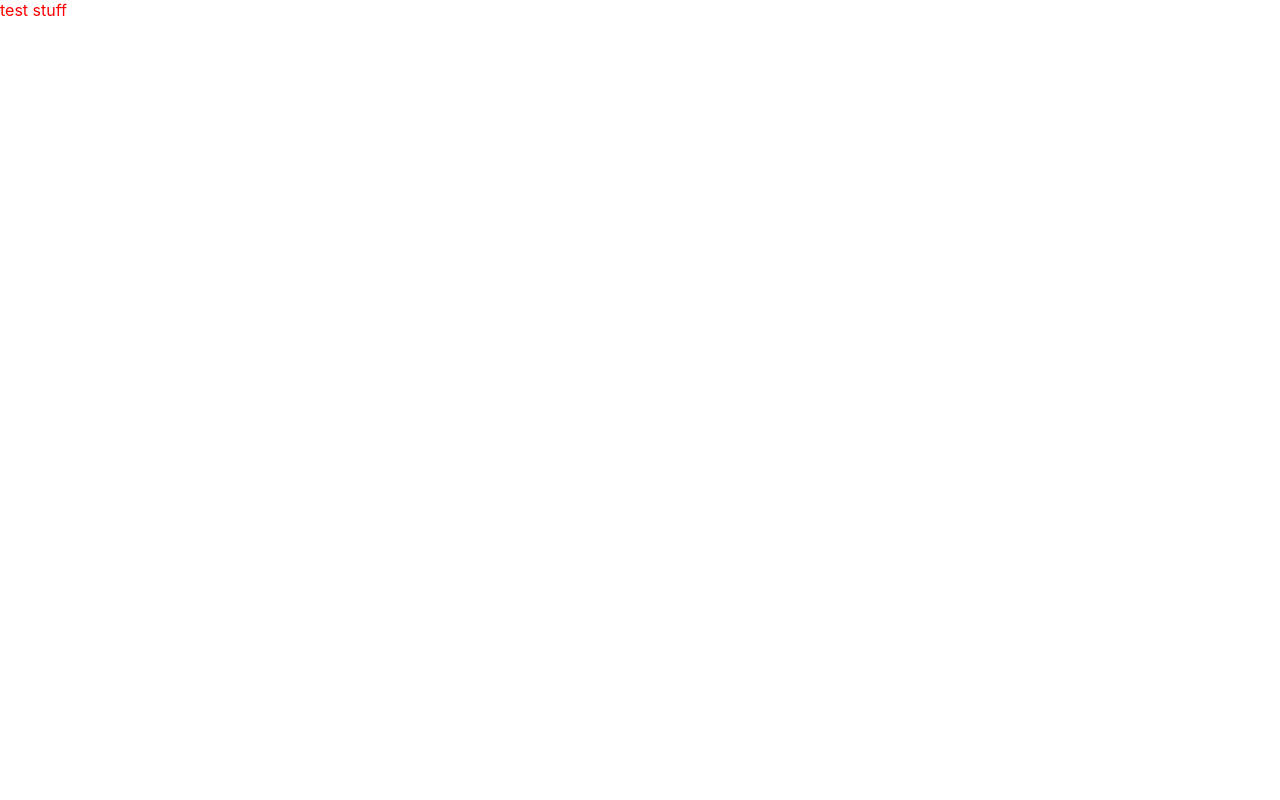
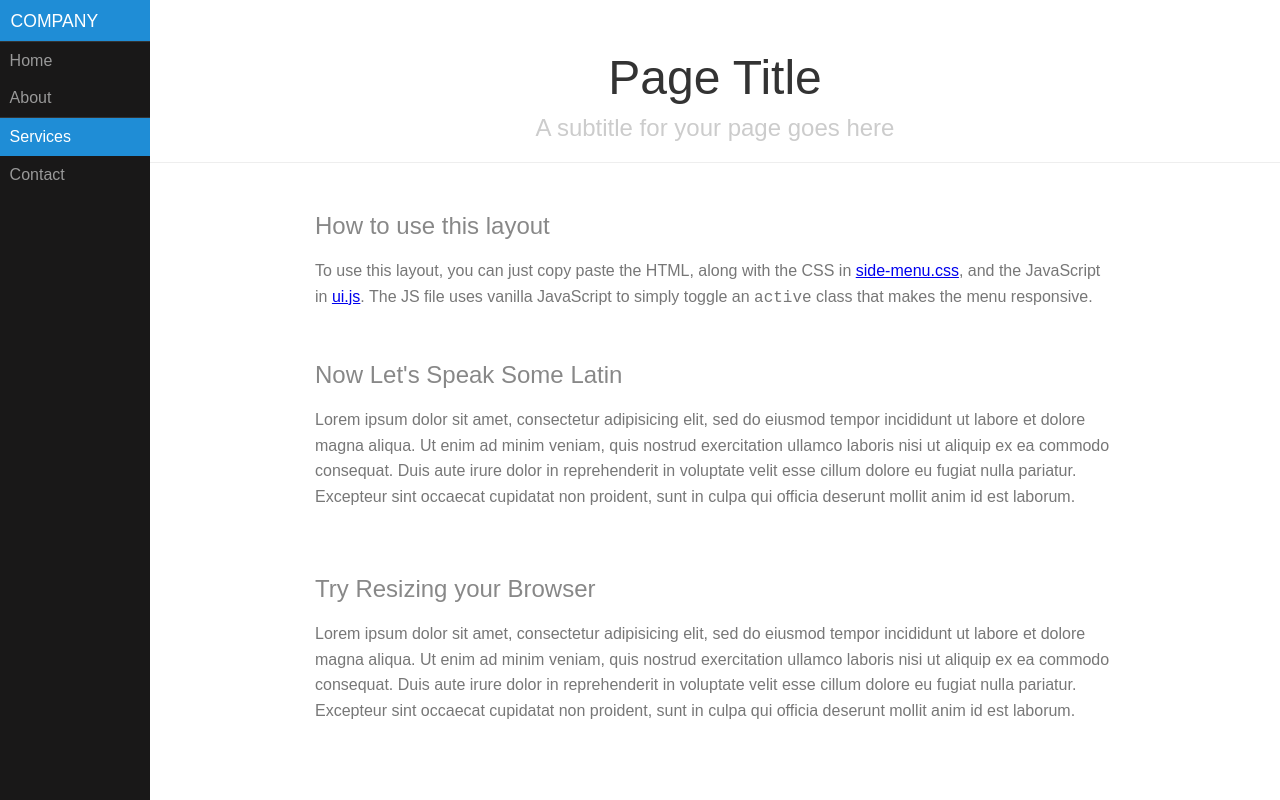
Before and after one commit to JibronHarris/StayTunedTakehome, a React (Create React App) app: page / in a window 1280 px wide. Built offline with nearby package versions, Linux system fonts and the light colour scheme.

Commit message:
added pure css template

```diff
--- a/package.json
+++ b/package.json
@@ -14,6 +14,7 @@
     "express": "^4.18.1",
     "jsonwebtoken": "^8.5.1",
     "nodemailer": "^6.7.5",
+    "purecss": "^2.1.0",
     "react": "^18.1.0",
     "react-dom": "^18.1.0",
     "react-scripts": "5.0.1",
--- a/src/App.js
+++ b/src/App.js
@@ -1,5 +1,4 @@
-import './css/App.css';
-import TestComponent from './components/TestComponent';
+import TestComponent from './components/Layout';
 
 function App() {
   return (
--- /dev/null
+++ b/src/components/Layout.js
@@ -0,0 +1,87 @@
+import '../css/Layout.css';
+
+const TestComponent = () => {
+  return (
+    <div id="layout">
+      <a href="#menu" id="menuLink" class="menu-link">
+        <span></span>
+      </a>
+
+      <div id="menu">
+        <div class="pure-menu">
+          <a class="pure-menu-heading" href="#company">
+            Company
+          </a>
+
+          <ul class="pure-menu-list">
+            <li class="pure-menu-item">
+              <a href="#home" class="pure-menu-link">
+                Home
+              </a>
+            </li>
+            <li class="pure-menu-item">
+              <a href="#about" class="pure-menu-link">
+                About
+              </a>
+            </li>
+
+            <li class="pure-menu-item menu-item-divided pure-menu-selected">
+              <a href="#" class="pure-menu-link">
+                Services
+              </a>
+            </li>
+
+            <li class="pure-menu-item">
+              <a href="#contact" class="pure-menu-link">
+                Contact
+              </a>
+            </li>
+          </ul>
+        </div>
+      </div>
+
+      <div id="main">
+        <div class="header">
+          <h1>Page Title</h1>
+          <h2>A subtitle for your page goes here</h2>
+        </div>
+
+        <div class="content">
+          <h2 class="content-subhead">How to use this layout</h2>
+          <p>
+            To use this layout, you can just copy paste the HTML, along with the CSS in{' '}
+            <a href="/layouts/side-menu/styles.css" alt="Side Menu CSS">
+              side-menu.css
+            </a>
+            , and the JavaScript in <a href="/js/ui.js">ui.js</a>. The JS file uses vanilla
+            JavaScript to simply toggle an <code>active</code> class that makes the menu responsive.
+          </p>
+
+          <h2 class="content-subhead">Now Let's Speak Some Latin</h2>
+          <p>
+            Lorem ipsum dolor sit amet, consectetur adipisicing elit, sed do eiusmod tempor
+            incididunt ut labore et dolore magna aliqua. Ut enim ad minim veniam, quis nostrud
+            exercitation ullamco laboris nisi ut aliquip ex ea commodo consequat. Duis aute irure
+            dolor in reprehenderit in voluptate velit esse cillum dolore eu fugiat nulla pariatur.
+            Excepteur sint occaecat cupidatat non proident, sunt in culpa qui officia deserunt
+            mollit anim id est laborum.
+          </p>
+
+          <div class="pure-g"></div>
+
+          <h2 class="content-subhead">Try Resizing your Browser</h2>
+          <p>
+            Lorem ipsum dolor sit amet, consectetur adipisicing elit, sed do eiusmod tempor
+            incididunt ut labore et dolore magna aliqua. Ut enim ad minim veniam, quis nostrud
+            exercitation ullamco laboris nisi ut aliquip ex ea commodo consequat. Duis aute irure
+            dolor in reprehenderit in voluptate velit esse cillum dolore eu fugiat nulla pariatur.
+            Excepteur sint occaecat cupidatat non proident, sunt in culpa qui officia deserunt
+            mollit anim id est laborum.
+          </p>
+        </div>
+      </div>
+    </div>
+  );
+};
+
+export default TestComponent;
--- a/src/components/TestComponent.js
+++ /dev/null
@@ -1,5 +0,0 @@
-const TestComponent = () => {
-  return <div class="red">test stuff</div>;
-};
-
-export default TestComponent;
--- a/src/css/App.css
+++ /dev/null
@@ -1,7 +0,0 @@
-.App {
-  text-align: center;
-}
-
-.red{
-  color: red;
-}
--- /dev/null
+++ b/src/css/Layout.css
@@ -0,0 +1,248 @@
+body {
+  color: #777;
+}
+
+.pure-img-responsive {
+  max-width: 100%;
+  height: auto;
+}
+
+/*
+Add transition to containers so they can push in and out.
+*/
+#layout,
+#menu,
+.menu-link {
+  -webkit-transition: all 0.2s ease-out;
+  -moz-transition: all 0.2s ease-out;
+  -ms-transition: all 0.2s ease-out;
+  -o-transition: all 0.2s ease-out;
+  transition: all 0.2s ease-out;
+}
+
+/*
+This is the parent `<div>` that contains the menu and the content area.
+*/
+#layout {
+  position: relative;
+  left: 0;
+  padding-left: 0;
+}
+  #layout.active #menu {
+      left: 150px;
+      width: 150px;
+  }
+
+  #layout.active .menu-link {
+      left: 150px;
+  }
+/*
+The content `<div>` is where all your content goes.
+*/
+.content {
+  margin: 0 auto;
+  padding: 0 2em;
+  max-width: 800px;
+  margin-bottom: 50px;
+  line-height: 1.6em;
+}
+
+.header {
+   margin: 0;
+   color: #333;
+   text-align: center;
+   padding: 2.5em 2em 0;
+   border-bottom: 1px solid #eee;
+}
+  .header h1 {
+      margin: 0.2em 0;
+      font-size: 3em;
+      font-weight: 300;
+  }
+   .header h2 {
+      font-weight: 300;
+      color: #ccc;
+      padding: 0;
+      margin-top: 0;
+  }
+
+.content-subhead {
+  margin: 50px 0 20px 0;
+  font-weight: 300;
+  color: #888;
+}
+
+
+
+/*
+The `#menu` `<div>` is the parent `<div>` that contains the `.pure-menu` that
+appears on the left side of the page.
+*/
+
+#menu {
+  margin-left: -150px; /* "#menu" width */
+  width: 150px;
+  position: fixed;
+  top: 0;
+  left: 0;
+  bottom: 0;
+  z-index: 1000; /* so the menu or its navicon stays above all content */
+  background: #191818;
+  overflow-y: auto;
+}
+  /*
+  All anchors inside the menu should be styled like this.
+  */
+  #menu a {
+      color: #999;
+      border: none;
+      padding: 0.6em 0 0.6em 0.6em;
+  }
+
+  /*
+  Remove all background/borders, since we are applying them to #menu.
+  */
+   #menu .pure-menu,
+   #menu .pure-menu ul {
+      border: none;
+      background: transparent;
+  }
+
+  /*
+  Add that light border to separate items into groups.
+  */
+  #menu .pure-menu ul,
+  #menu .pure-menu .menu-item-divided {
+      border-top: 1px solid #333;
+  }
+      /*
+      Change color of the anchor links on hover/focus.
+      */
+      #menu .pure-menu li a:hover,
+      #menu .pure-menu li a:focus {
+          background: #333;
+      }
+
+  /*
+  This styles the selected menu item `<li>`.
+  */
+  #menu .pure-menu-selected,
+  #menu .pure-menu-heading {
+      background: #1f8dd6;
+  }
+      /*
+      This styles a link within a selected menu item `<li>`.
+      */
+      #menu .pure-menu-selected a {
+          color: #fff;
+      }
+
+  /*
+  This styles the menu heading.
+  */
+  #menu .pure-menu-heading {
+      font-size: 110%;
+      color: #fff;
+      margin: 0;
+  }
+
+/* -- Dynamic Button For Responsive Menu -------------------------------------*/
+
+/*
+The button to open/close the Menu is custom-made and not part of Pure. Here's
+how it works:
+*/
+
+/*
+`.menu-link` represents the responsive menu toggle that shows/hides on
+small screens.
+*/
+.menu-link {
+  position: fixed;
+  display: block; /* show this only on small screens */
+  top: 0;
+  left: 0; /* "#menu width" */
+  background: #000;
+  background: rgba(0,0,0,0.7);
+  font-size: 10px; /* change this value to increase/decrease button size */
+  z-index: 10;
+  width: 2em;
+  height: auto;
+  padding: 2.1em 1.6em;
+}
+
+  .menu-link:hover,
+  .menu-link:focus {
+      background: #000;
+  }
+
+  .menu-link span {
+      position: relative;
+      display: block;
+  }
+
+  .menu-link span,
+  .menu-link span:before,
+  .menu-link span:after {
+      background-color: #fff;
+      pointer-events: none;
+      width: 100%;
+      height: 0.2em;
+  }
+
+      .menu-link span:before,
+      .menu-link span:after {
+          position: absolute;
+          margin-top: -0.6em;
+          content: " ";
+      }
+
+      .menu-link span:after {
+          margin-top: 0.6em;
+      }
+
+
+/* -- Responsive Styles (Media Queries) ------------------------------------- */
+
+/*
+Hides the menu at `48em`, but modify this based on your app's needs.
+*/
+@media (min-width: 48em) {
+
+  .header,
+  .content {
+      padding-left: 2em;
+      padding-right: 2em;
+  }
+
+  #layout {
+      padding-left: 150px; /* left col width "#menu" */
+      left: 0;
+  }
+  #menu {
+      left: 150px;
+  }
+
+  .menu-link {
+      position: fixed;
+      left: 150px;
+      display: none;
+  }
+
+  #layout.active .menu-link {
+      left: 150px;
+  }
+}
+
+@media (max-width: 48em) {
+  /* Only apply this when the window is small. Otherwise, the following
+  case results in extra padding on the left:
+      * Make the window small.
+      * Tap the menu to trigger the active state.
+      * Make the window large again.
+  */
+  #layout.active {
+      position: relative;
+      left: 150px;
+  }
+}
--- a/src/index.js
+++ b/src/index.js
@@ -1,6 +1,6 @@
 import React from 'react';
 import ReactDOM from 'react-dom/client';
-import './index.css';
+import 'purecss/build/pure.css';
 import App from './App';
 import reportWebVitals from './reportWebVitals';
 
```
Also changed, not shown: 1 other file (tests, documents, lock files or other folders).
